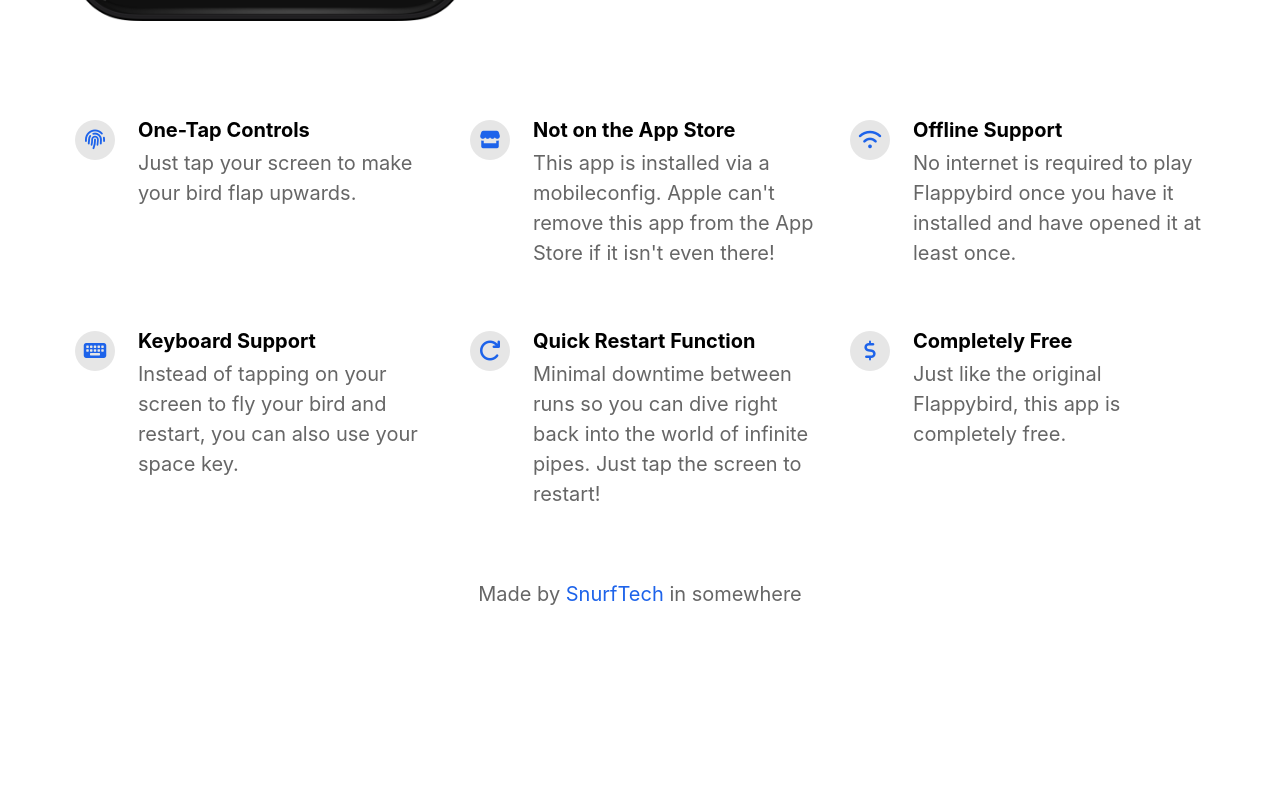
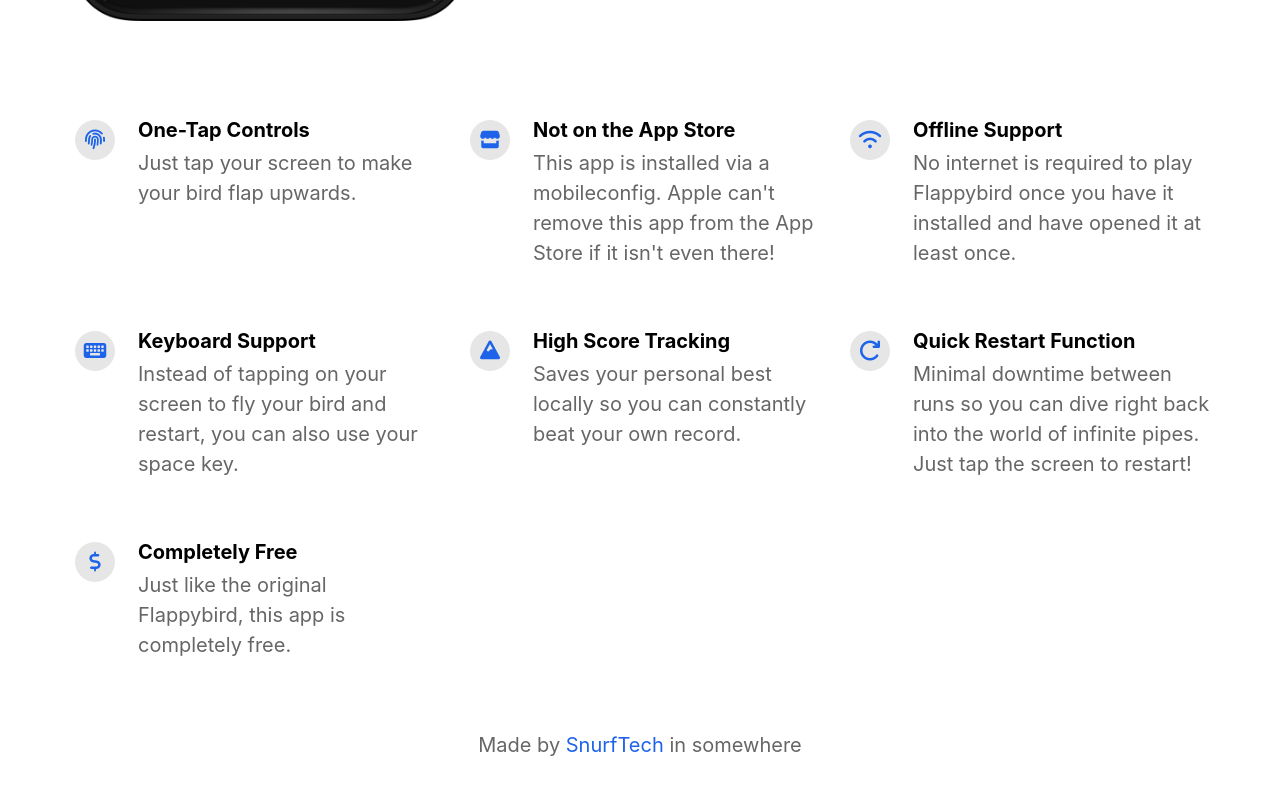
Before and after one commit to SnurfTech/Flappybird, a Jekyll site: the page built from index.html, in a window 1280 px wide and 900 px high, scrolled down 964 px. Shown: the top 795 px of the window. Built offline with Jekyll 4.4.1, drawn with Linux system fonts in a browser that asks for light colours; nearby versions of some CDN libraries; before the commit the page ends 1713 px from its top, so only the background shows below that.

Commit message:
Update _config.yml

```diff
--- a/_config.yml
+++ b/_config.yml
@@ -55,9 +55,9 @@
     description                           : Instead of tapping on your screen to fly your bird and restart, you can also use your space key.
     fontawesome_icon_name                 : keyboard
 
-#  - title                                 : High Score Tracking
-#    description                           : Saves your personal best locally so you can constantly beat your own record.
-#    fontawesome_icon_name                 : mountain
+  - title                                 : High Score Tracking
+    description                           : Saves your personal best locally so you can constantly beat your own record.
+    fontawesome_icon_name                 : mountain
 
   - title                                 : Quick Restart Function
     description                           : Minimal downtime between runs so you can dive right back into the world of infinite pipes. Just tap the screen to restart!
```
